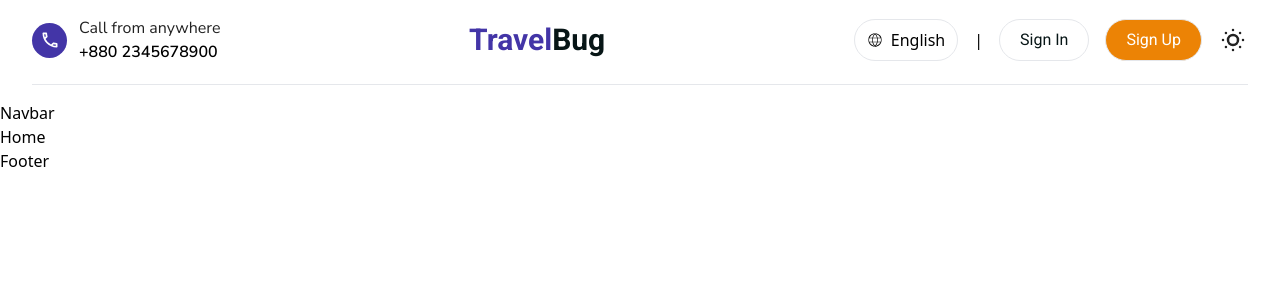
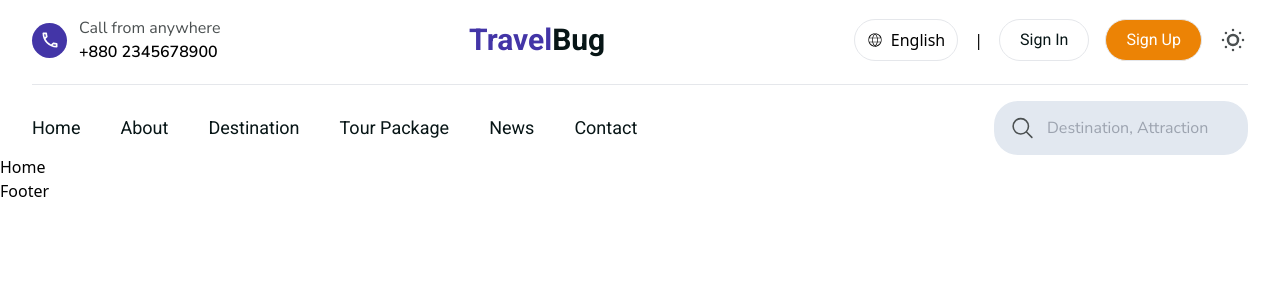
Before and after one commit to km-saifullah/travel-bug, a Next.js app: page / in a window 1280 px wide. Shown: the top 300 px of the page. Built offline with nearby package versions, Linux system fonts and the light colour scheme.

Commit message:
navbar design done

```diff
--- a/app/globals.css
+++ b/app/globals.css
@@ -4,3 +4,9 @@
 @tailwind base;
 @tailwind components;
 @tailwind utilities;
+
+@layer components {
+  .nav-link {
+    @apply font-roboto font-normal text-lg text-primary hover:text-secondary;
+  }
+}
--- a/components/navbar/Navbar.jsx
+++ b/components/navbar/Navbar.jsx
@@ -1,5 +1,47 @@
+import Link from "next/link";
+import { IoSearchOutline } from "react-icons/io5";
+
 const Navbar = () => {
-  return <div>Navbar</div>;
+  return (
+    <nav>
+      <div className="container">
+        <section className="flex items-center justify-between">
+          <section>
+            <ul className="flex items-center gap-x-10">
+              <Link href={"/"} className="nav-link">
+                Home
+              </Link>
+              <Link href={"/about"} className="nav-link">
+                About
+              </Link>
+              <Link href={"/destination"} className="nav-link">
+                Destination
+              </Link>
+              <Link href={"/package"} className="nav-link">
+                Tour Package
+              </Link>
+              <Link href={"/news"} className="nav-link">
+                News
+              </Link>
+              <Link href={"/contact"} className="nav-link">
+                Contact
+              </Link>
+            </ul>
+          </section>
+          <section>
+            <div className="flex items-center gap-x-3 px-4 py-3 bg-slate-200 rounded-3xl">
+              <IoSearchOutline className="text-3xl text-text" />
+              <input
+                type="text"
+                placeholder="Destination, Attraction"
+                className="bg-transparent w-[100%] outline-none border-none text-base text-primary font-nunito font-normal"
+              />
+            </div>
+          </section>
+        </section>
+      </div>
+    </nav>
+  );
 };
 
 export default Navbar;
--- a/tailwind.config.js
+++ b/tailwind.config.js
@@ -31,7 +31,8 @@ module.exports = {
         btnBg: "#EC8305",
         primary: "#071516",
         secondary: "#4335A7",
-        text: "#222222",
+        text: "#4B5051",
+        dark: "#12151E",
       },
       fontFamily: {
         roboto: '"Roboto", sans-serif',
```
